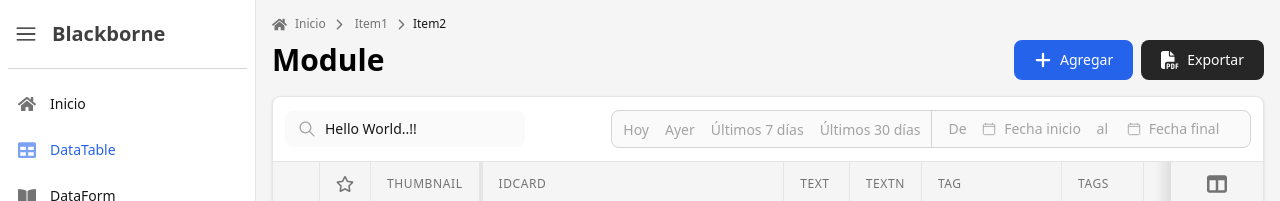
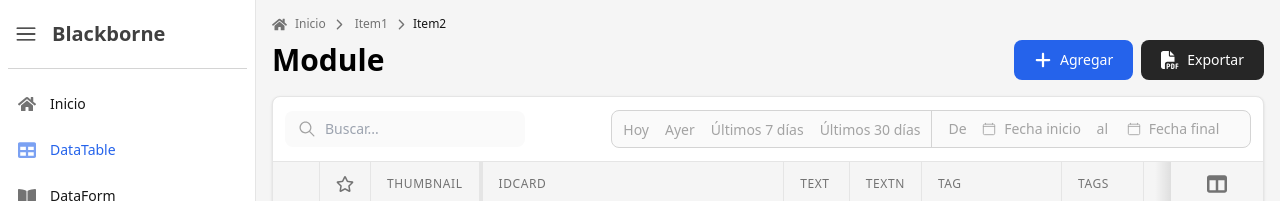
Before and after one commit to juniorencode/blackborne, a React (Vite) app: page /table in a window 1280 px wide. Shown: the top 201 px of the page. Built offline with nearby package versions, Linux system fonts and the light colour scheme.

Commit message:
chore: remove default value of search of data table

```diff
--- a/src/pages/TablePage/index.jsx
+++ b/src/pages/TablePage/index.jsx
@@ -6,8 +6,7 @@ import Data from './data.json';
 export const TablePage = () => {
   const [loading, setLoading] = useState(true);
   const { filter, setDate, setPage, setSearch } = useFilter({
-    page: { size: 20 },
-    search: 'Hello World..!!'
+    page: { size: 20 }
   });
 
   const breadcrumb = [
```
